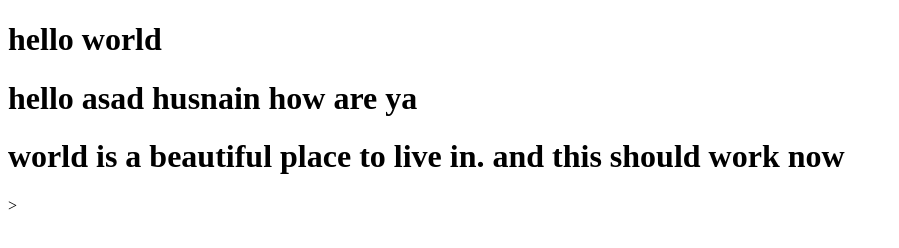
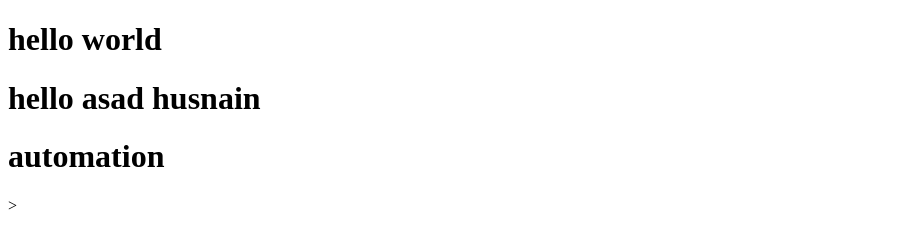
Before and after one commit to AxadHusnain/projextx01, a plain HTML site: page index.html in a window 1280 px wide. Shown: the whole page, without its empty margins (0-899 px from the left). Drawn offline with Linux system fonts and the light colour scheme.

Commit message:
automation

```diff
--- a/index.html
+++ b/index.html
@@ -6,9 +6,8 @@
         <body>
             <div>
                 <H1>hello world</H1>
-                <H1>hello asad husnain how are ya </H1>
-                <H1>world is a beautiful place to live in.
-                    and this should work now </H1>
+                <H1>hello asad husnain</H1>
+                <H1>automation </H1>
 
 
             </div>
```
